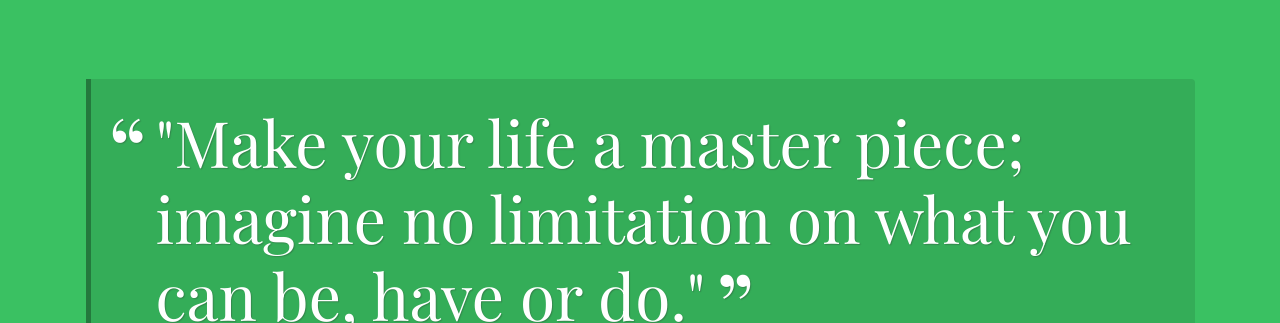
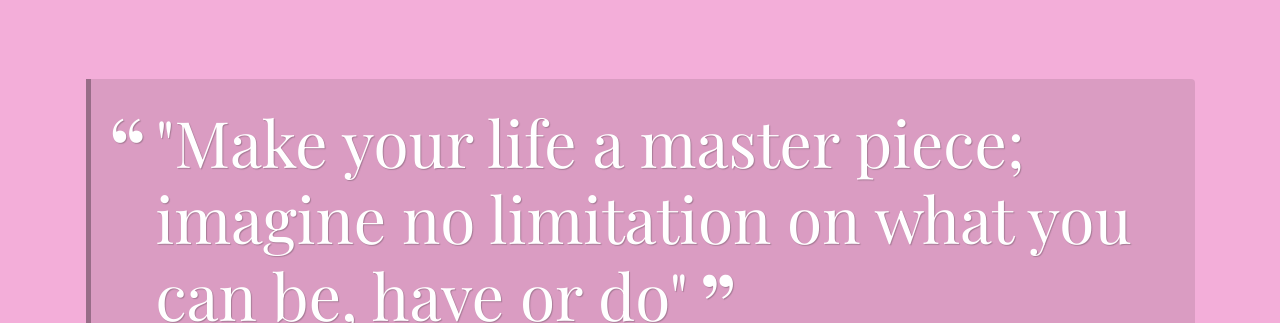
Before and after one commit to DevTeamAustin/Random-Quote-Generator, a plain HTML site: page index.html in a window 1280 px wide. Shown: the part 141-464 px from the top of the page. Drawn offline with nearby package versions, Linux system fonts and the light colour scheme; a web font is replaced by a local one.

Commit message:
Added functions and reorganized script.js file
Functions added: quote now displays after X amount of time, background changes after every quote, added conditional statements into the printQuote function.

```diff
--- a/index.html
+++ b/index.html
@@ -16,8 +16,9 @@
 
     <div class="container">
       <div id="quote-box" class="quote-box">
-        <p class="quote" html ></p>
-        <p class="source">Patrick McKenzie<span class="citation">Twitter</span><span class="year">2016</span></p>
+        <p class="quote"> A random quote </p>
+        <p class="source"> Quote author <span class="citation">Where quote was found</span><span class="year">year of quote</span>
+        <span class="category"></span></p>
       </div>
     </div>
 
--- a/js/script.js
+++ b/js/script.js
@@ -2,85 +2,101 @@
 Treehouse FSJS Techdegree:
 project 1 - A Random Quote Generator
 ******************************************/
+//Function that will make the background a different color everytime a new quote is shown
+function getRandomBackgroundColor() {
+  var x = Math.floor(Math.random() * 256);
+  var y = Math.floor(Math.random() * 256);
+  var z = Math.floor(Math.random() * 256);
+  var randomBackgroundColor = "rgb(" + x + "," + y + "," + z + ")";
+document.body.style.background = randomBackgroundColor
+};
 
-// For assistance:
-  // Check the "Project Resources" section of the project instructions
-  // Reach out in your Slack community - https://treehouse-fsjs-102.slack.com/app_redirect?channel=chit-chat
+//Function that will generate a new quote from the quote array after X amount of time.
+function refreshQuote() {
+  setInterval(function(){
+    let html = printQuote(number);
+    let changeColor = getRandomBackgroundColor();
+   }, 3000);
+};
 
+/*This function is step 1 of 2 of generating the random quote that will be displayed
+ when user presses the "Show another quote" button. This function is responsible for choosing a
+ random number thats upper number is dependent on how many objects there are in the above array */
+function getRandomQuote(upper4Quote) {
+  let randomIndexQuote = Math.floor((Math.random() * upper4Quote))
+  return(quotes[randomIndexQuote]);
+};
 
-/***
- * `quotes` array
-***/
-//Below are the quotes that will be used in the Random Quote Generator project.
+/*Below is the printQuote function that is step 2 of 2 of generating the random quote. The conditional
+statements also check whether or not specific elements are available and creates html fragments that will be
+displayed when the user sees a new quote*/
+ function printQuote() {
+   let quoteBeingDisplayed = getRandomQuote(number)
+   let html = '<p class="quote">' + quoteBeingDisplayed.quote + '</p>' +
+   '<p class="quote">' + quoteBeingDisplayed.source + '</p>'
+
+   if ('citation' in quoteBeingDisplayed) {
+    html += '<span class="citation">' + quoteBeingDisplayed.citation + '</span>';
+   }
+   if ('year' in quoteBeingDisplayed) {
+    html += '<span class="year">' + quoteBeingDisplayed.year + ', ' + '</span>';
+   }
+   if ('category' in quoteBeingDisplayed) {
+     for ( i = 0; i < quoteBeingDisplayed.category.length; i++)
+    html += '<span class="category">' + quoteBeingDisplayed.category[i] + '</span>';
+   }
+   document.getElementById('quote-box').innerHTML = html;
+};
+
+//Below in the quotes array, are the quotes that will be used as random quotes in this Random Quote Generator project.
 let quotes = [
   {
-    qoute: '"All our dreams can come true, if we have the courage to pursue them."',
+    qoute: '"All our dreams can come true, if we have the courage to pursue them"',
     source: '- Walt Disney',
     citation: 'Goodreads',
-    year: 1975
+    year: 1975,
+    category: 'Inspiration'
 
   },
   {
-    quote: '"Make your life a master piece; imagine no limitation on what you can be, have or do."',
+    quote: '"Make your life a master piece; imagine no limitation on what you can be, have or do"',
     source: '- Brian Tracy',
     citation: 'Goodreads',
-    year: ''
+    year: '',
+    category: 'Inspiration'
   },
   {
     quote: '"It\'s hard to beat a person who never gives up."',
     source: '- Babe Ruth',
     citation: 'Goodreads',
-    year: 1940
+    year: 1940,
+    category: 'Motivation'
   },
   {
     quote: '"Atleast..I think I am doing this right"',
     source: 'Austin Hinz',
     citation: 'A TechDegree Student',
-    year: 2020
+    year: 2020,
+    category: ['Motivation', ' Humor']
   },
   {
     quote: '"I like things to happen and if they don\'t happen, I like to make them happen"',
     source: 'Winston Churchill',
     citation: 'Goodreads',
-    year: 1941
+    year: 1941,
+    category: 'Inspiration'
   }
-  ]
-
-/***
- * `getRandomQuote` function
-***/
-let number = quotes.length
-
-function getRandomQuote(upper) {
-  let randomIndexQuote = Math.floor((Math.random() * upper))
-  return(quotes[randomIndexQuote]);
-}
-
-/***
- * `printQuote` function
-***/
- function printQuote() {
-
-   let quoteBeingDisplayed = getRandomQuote(number)
-   let html = '<p class="quote">' + quoteBeingDisplayed.quote + '</p>' + '<p class="quote">' + quoteBeingDisplayed.source + '</p>' +
-   '<span class="citation">' + quoteBeingDisplayed.citation + '</span>' + '<span class="year">' + quoteBeingDisplayed.year + '</span>'
-   document.getElementById('load-quote').addEventListener("click", printQuote, false);
-   document.getElementById('quote-box').innerHTML = html;
-}
-
-let html = printQuote(number);
+  ];
 
 
+//Variables that will be used to call the functions
+let number = quotes.length
+let quoteTimer = refreshQuote();
 
-/***
- * click event listener for the print quote button
- * DO NOT CHANGE THE CODE BELOW!!
-***/
-
-//document.getElementById('load-quote').addEventListener("click", printQuote, false);
+//Print quote button. DO NOT CHANGE.
+document.getElementById('load-quote').addEventListener("click", printQuote, false);
 
 
-
-
-
-//Every great developer you know got there by solving problems they were unqualified to solve until they actually did it.
+//PROBLEMS/Stuff I am trying to incorporate into this script:
+// #1. Walt Disney quote is showing up as undefined when code is ran
+// #2. Commas are unorganized when they are loaded in on the screen
```
